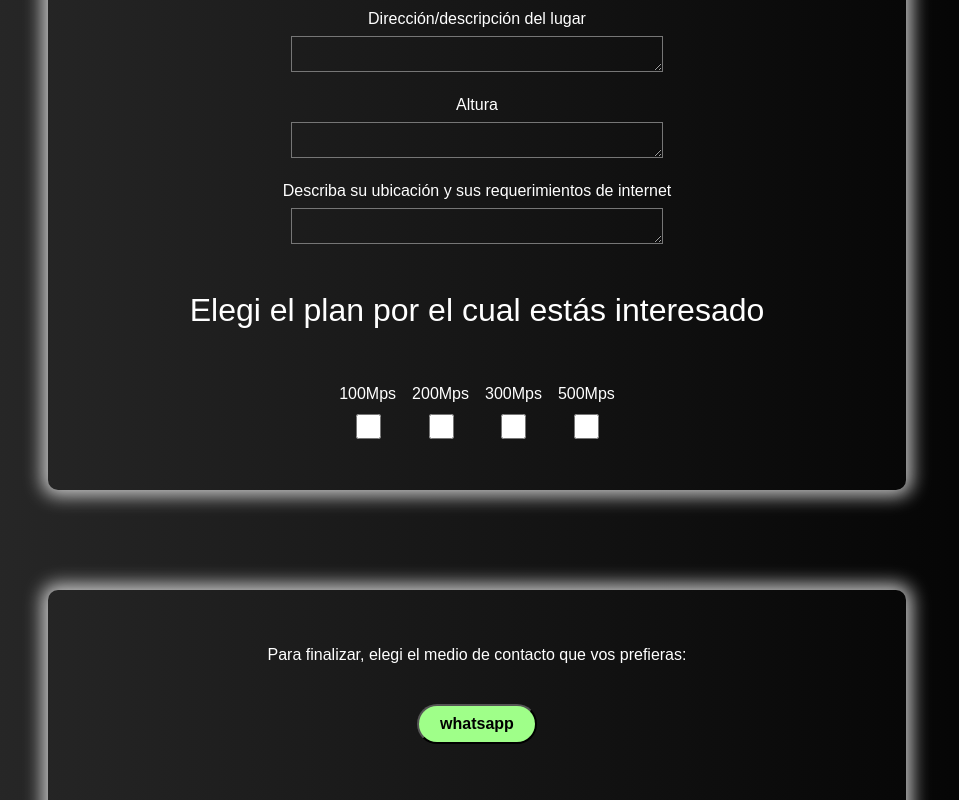
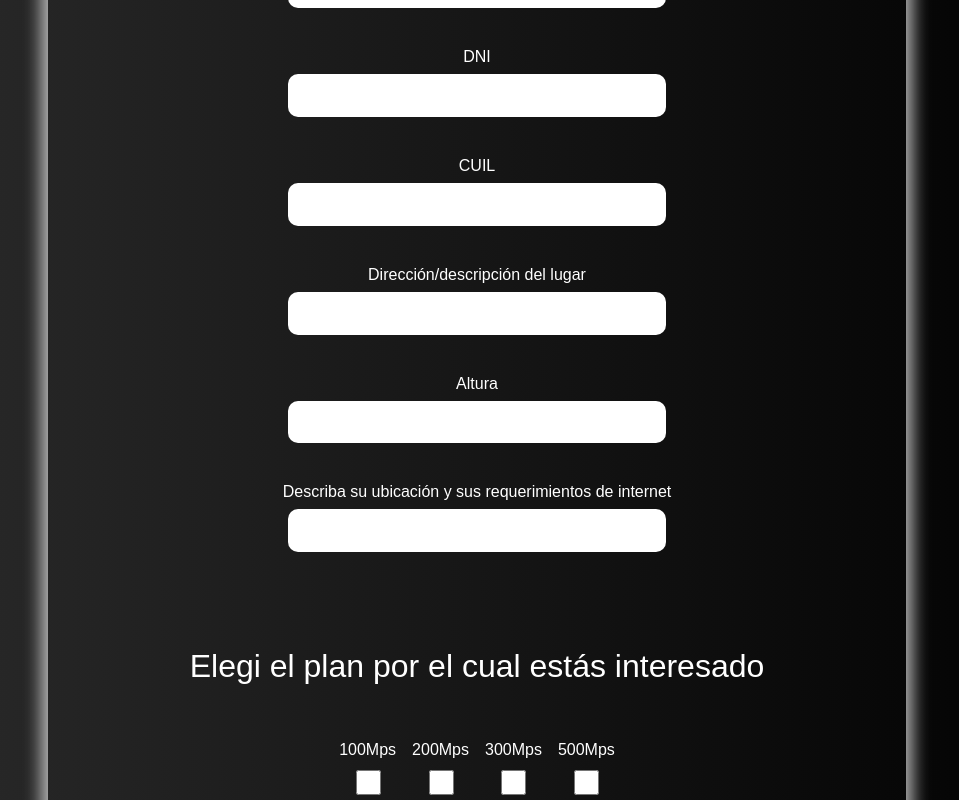
Before and after one commit to gabriel-shulman-1/redline, a React (Create React App) app: page /Prices in a window 1280 px wide. Shown: the part 1000-1800 px from the top of the page, without its empty margins (163-1122 px from the left). Built offline with nearby package versions, Linux system fonts and the light colour scheme.

Commit message:
validasion y control de datos listo

```diff
--- a/src/Components/prices.jsx
+++ b/src/Components/prices.jsx
@@ -10,6 +10,7 @@ export const Prices = () => {
   const [method, setMethod] = useState("whatsapp");
   const [color, setColor] = useState("#9fff89");
   const [selectedItems, setSelectedItems] = useState([]);
+  const [errors, setErrors] = useState({});
   const Navigate = useNavigate();
 
   //generador de textarea
@@ -39,9 +40,29 @@ export const Prices = () => {
       ...prevValues,
       [attribute]: value,
     }));
+    setErrors((prevErrors) => ({
+      ...prevErrors,
+      [attribute]: '',
+    }));
   };
 
+  const validateFields = () => {
+    const newErrors = {};
+    entradas.forEach((entrada) => {
+      if (!textareaValues[entrada]) {
+        newErrors[entrada] = `El campo ${entrada} no puede estar vacío.`;
+      }
+    });
+    return newErrors;
+  };
+
+
+
   const handleSend = () => {
+    const newErrors = validateFields();
+    if (Object.keys(newErrors).length > 0) {
+      setErrors(newErrors);
+    } else {
     console.log(textareaValues);
     let intro =
       "nombre y apellido :" +
@@ -87,7 +108,7 @@ export const Prices = () => {
         intro2;
       Navigate("/notify/" + textareaValues.Nombre);
       window.open(emailUrl, "_self");
-    }
+    }}
   };
 
   const handleCheckboxChange = (item) => {
@@ -120,6 +141,7 @@ export const Prices = () => {
     width: "60%",
     height: "auto",
     borderColor: "blue",
+    margin: "1rem",
   };
 
   return (
@@ -127,13 +149,29 @@ export const Prices = () => {
       <h1 className="rubik-h1">Cotiza tu conexión</h1>
       <div className="pricesDiv">
         <div className="areaCont">
+          <h2
+            className="rubik-h2"
+            style={{ fontSize: "xx-large", padding: "1rem" }}
+          >
+            Ingrese sus datos
+          </h2>
           {entradas.map((entrada, index) => (
             <div key={index} style={style1}>
               <label>
                 <p className="rubik-p5">{entrada}</p>
+                {errors[entrada] && <p style={{ color: 'red' }}>{errors[entrada]}</p>}
               </label>
-              <textarea
-              style={{width:"80%"}}
+              <input
+                type={
+                  index !== 2 && index !== 3 && index !== 5 ? "text" : "number"
+                }
+                style={{
+                  width: "80%",
+                  height: "30px",
+                  padding: "0.4rem",
+                  borderRadius: "10px",
+                  borderStyle: "none",
+                }}
                 name={entrada}
                 value={textareaValues[entrada]}
                 onChange={(e) => handleTextareaChange(e, entrada)}
@@ -141,6 +179,8 @@ export const Prices = () => {
             </div>
           ))}
         </div>
+
+        <div className="areaCont">
           <h2
             className="rubik-h2"
             style={{ fontSize: "xx-large", padding: "1rem" }}
@@ -168,8 +208,9 @@ export const Prices = () => {
             ))}
           </div>
         </div>
+      </div>
 
-      <div className="pricesDiv" style={{ height: "auto", gap: "2rem" }}>
+      <div className="pricesDiv" style={{ gap: "2rem" }}>
         <p className="rubik-p5">
           Para finalizar, elegi el medio de contacto que vos prefieras:
         </p>
@@ -177,10 +218,14 @@ export const Prices = () => {
         <button
           onClick={() => selectMedio(medio)}
           id="medioButton"
-          style={{ backgroundColor: color }}
+          style={{ backgroundColor: color,borderStyle:"none" }}
         >
-          <p className="rubik-p5" style={{ fontWeight: "bold" }}>
-            {method}
+          <p
+            className="rubik-p5"
+            style={{ fontWeight: "bold"}}
+            fontWeight="bold"
+          >
+            {medio?"Whatsapp":"Email"}
           </p>
         </button>
 
--- a/src/styles/prices.css
+++ b/src/styles/prices.css
@@ -35,7 +35,7 @@
   align-items: center;
   width: 100%;
   border-color: white;
-  gap: 1rem;
+  margin: 1rem 0 1rem 0;
 }
 
 .pricesDiv textarea {
@@ -59,7 +59,7 @@
 #medioButton {
   width: 120px;
   height: auto;
-  border-radius: 20px;
+  border-radius: 5px;
 }
 
 @media screen and (max-width: 500px) {
```
Lines whose indentation alone changed are shown as unchanged.
